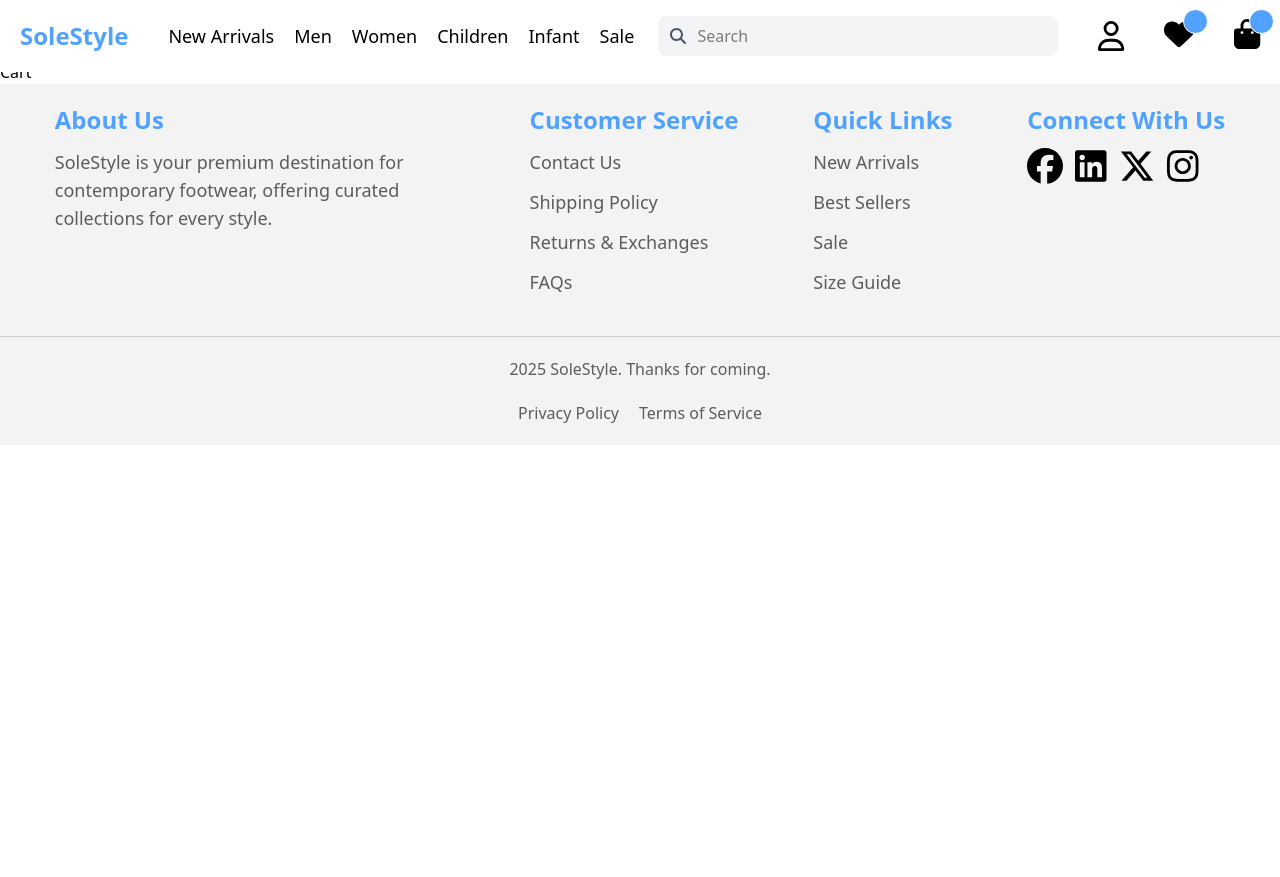
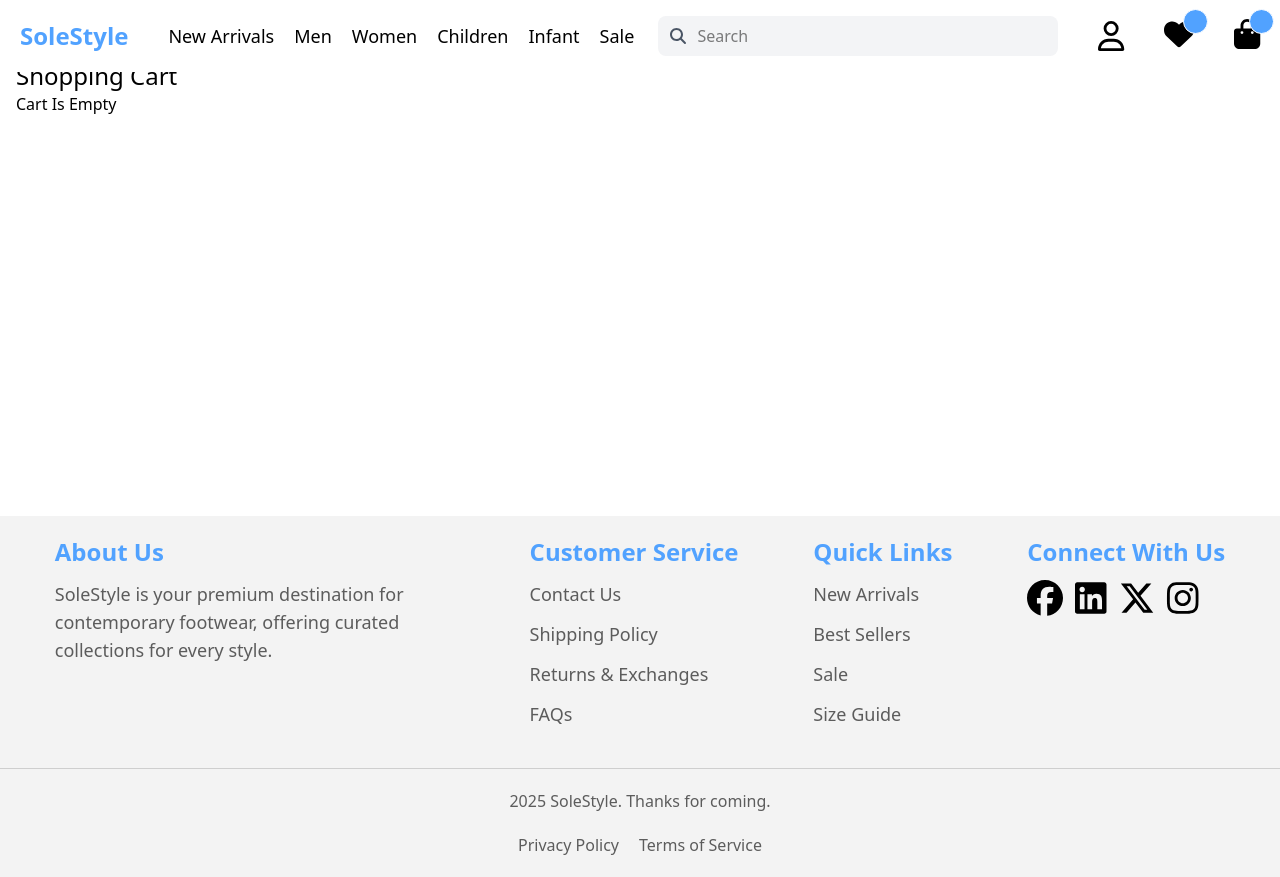
Before and after one commit to joshuatsmith96/SoleStyle, a React (Vite) app: page /cart in a window 1280 px wide. Before the commit the page ends 800 px from the top, so only its background shows below. Built offline with nearby package versions, Linux system fonts and the light colour scheme.

Commit message:
Items now get added to cart
When you click the "Add To Cart" button, it now populates the items in the cart.

```diff
--- a/src/pages/Cart.tsx
+++ b/src/pages/Cart.tsx
@@ -1,7 +1,36 @@
+import { useState } from 'react';
+import Data from '../test-data.json'
+
 const Cart = () => {
+    let cartObjects = localStorage.getItem("cart");
+    cartObjects = cartObjects ? JSON.parse(cartObjects) : []; // Ensure it's an array
+    let cartData = []
+
+    //Get all details for cart objects
+    if(cartObjects != null){
+        for(let i=0; i<=cartObjects.length-1; i++){
+            let id = Array.isArray(cartObjects) && cartObjects.length > 0 ? cartObjects[i].id : "";
+            cartData.push(Data.filter(item => item.id === id)[0]);
+        }
+    }
+
+    console.log(cartData)
+
     return(
-        <div className="Cart">
-            <h1>Cart</h1>
+        <div className="Cart px-4 pb-[400px]">
+            <h1 className="text-2xl font-medium">Shopping Cart</h1>
+            <p>{cartData != null && cartData.length > 0 ? "" : "Cart Is Empty"}</p>
+
+            <div>
+                {cartData.map((item) => {
+                    return(
+                        <div className='border p-5 my-3'>
+                            <h1>{item.name}</h1>
+                            <p>{item.price}</p>
+                        </div>
+                    )
+                })}
+            </div>
         </div>
     )
 }
```
